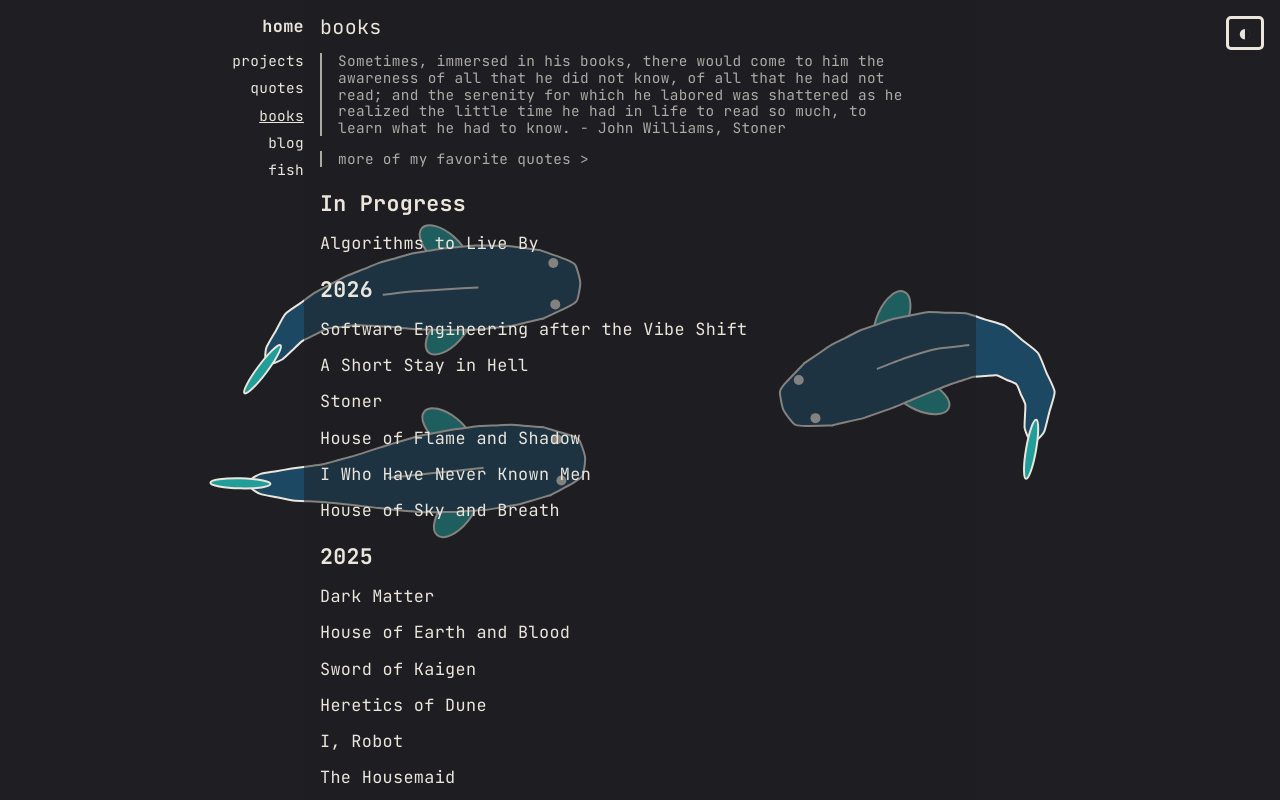
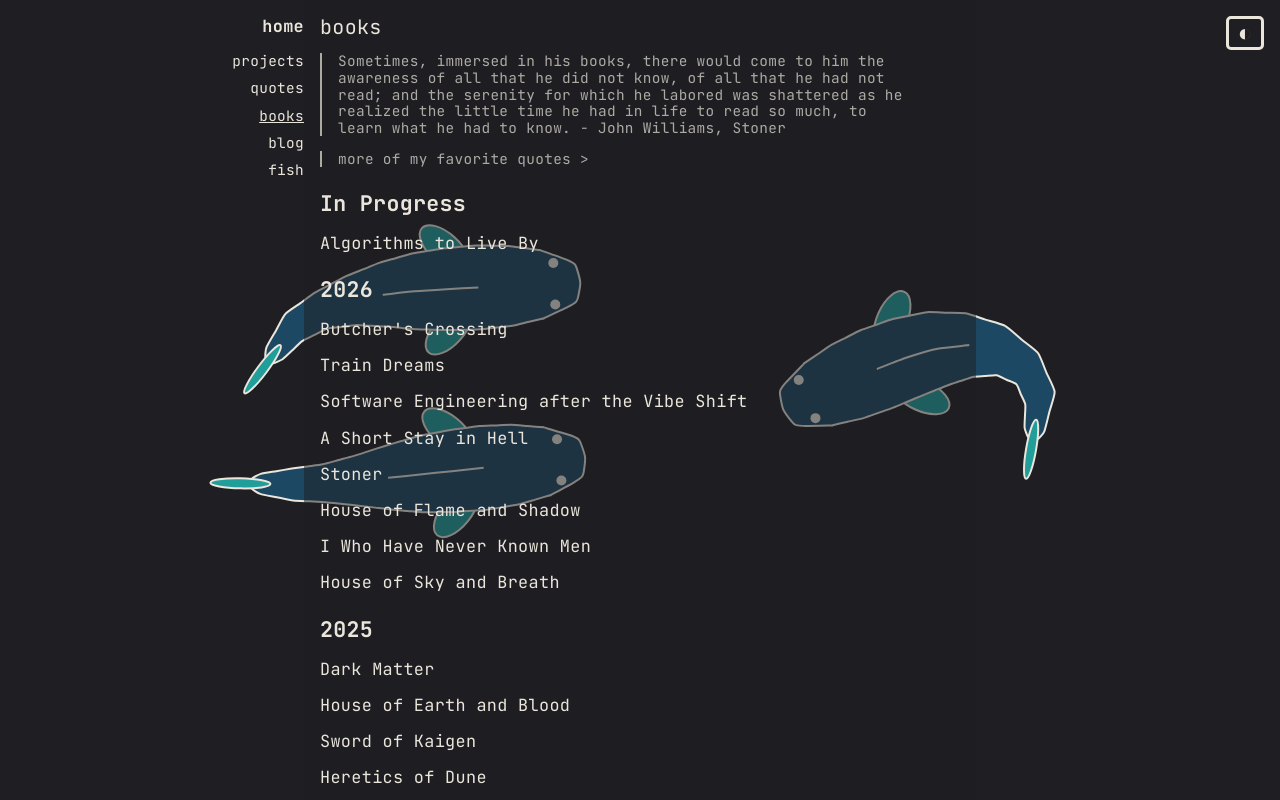
Before and after one commit to Dalton8804/dalton8804.github.io, a Next.js app: page /books in a window 1280 px wide. Shown: the top 800 px of the page. Built offline with nearby package versions, Linux system fonts and the light colour scheme.

Commit message:
Add new book titles to the reading list

```diff
--- a/app/books/page.tsx
+++ b/app/books/page.tsx
@@ -11,6 +11,8 @@ export default function Books() {
             <h3>Algorithms to Live By</h3>
 
             <h2>2026</h2>
+            <h3>Butcher's Crossing</h3>
+            <h3>Train Dreams</h3>
             <h3>Software Engineering after the Vibe Shift</h3>
             <h3>A Short Stay in Hell</h3>
             <h3>Stoner</h3>
```
